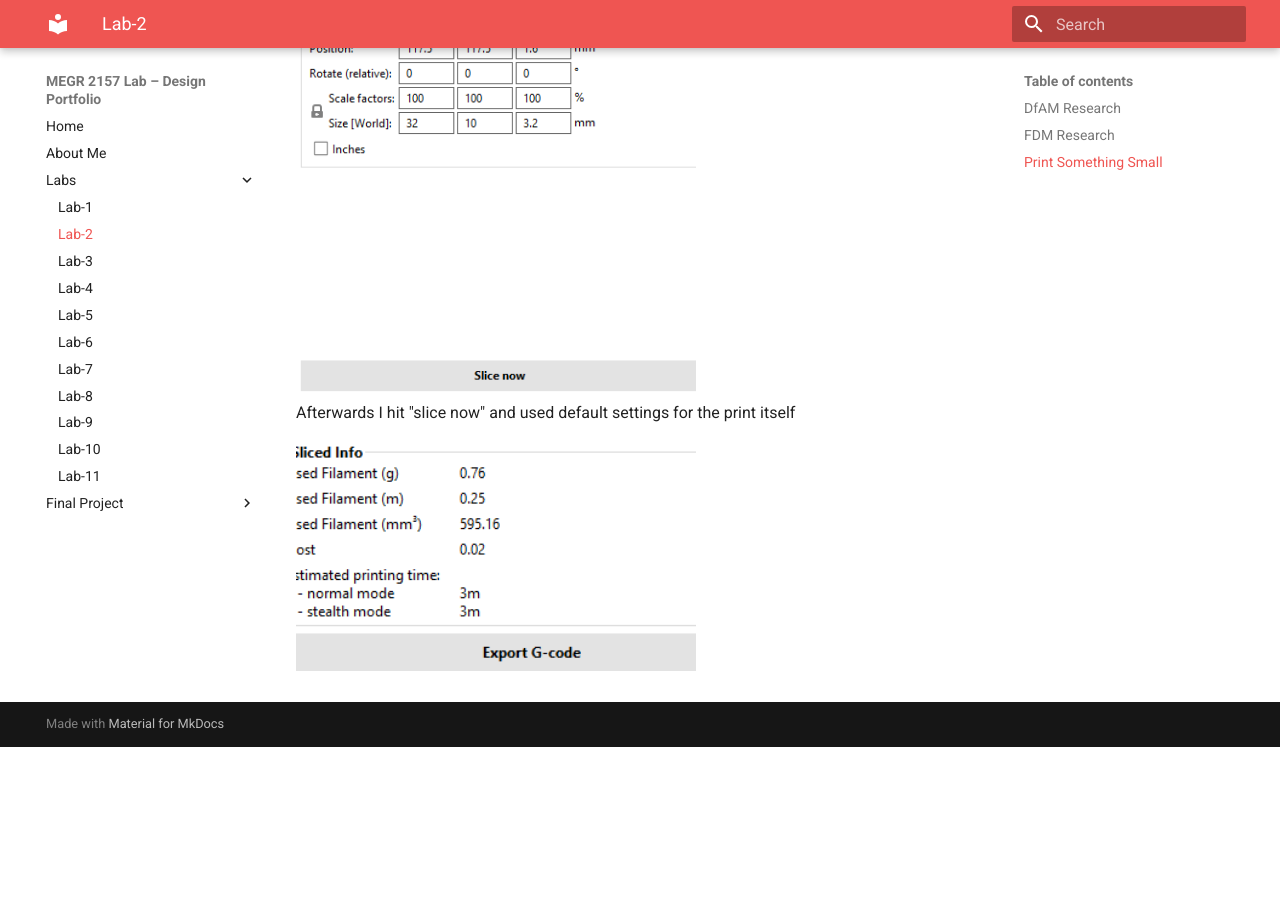
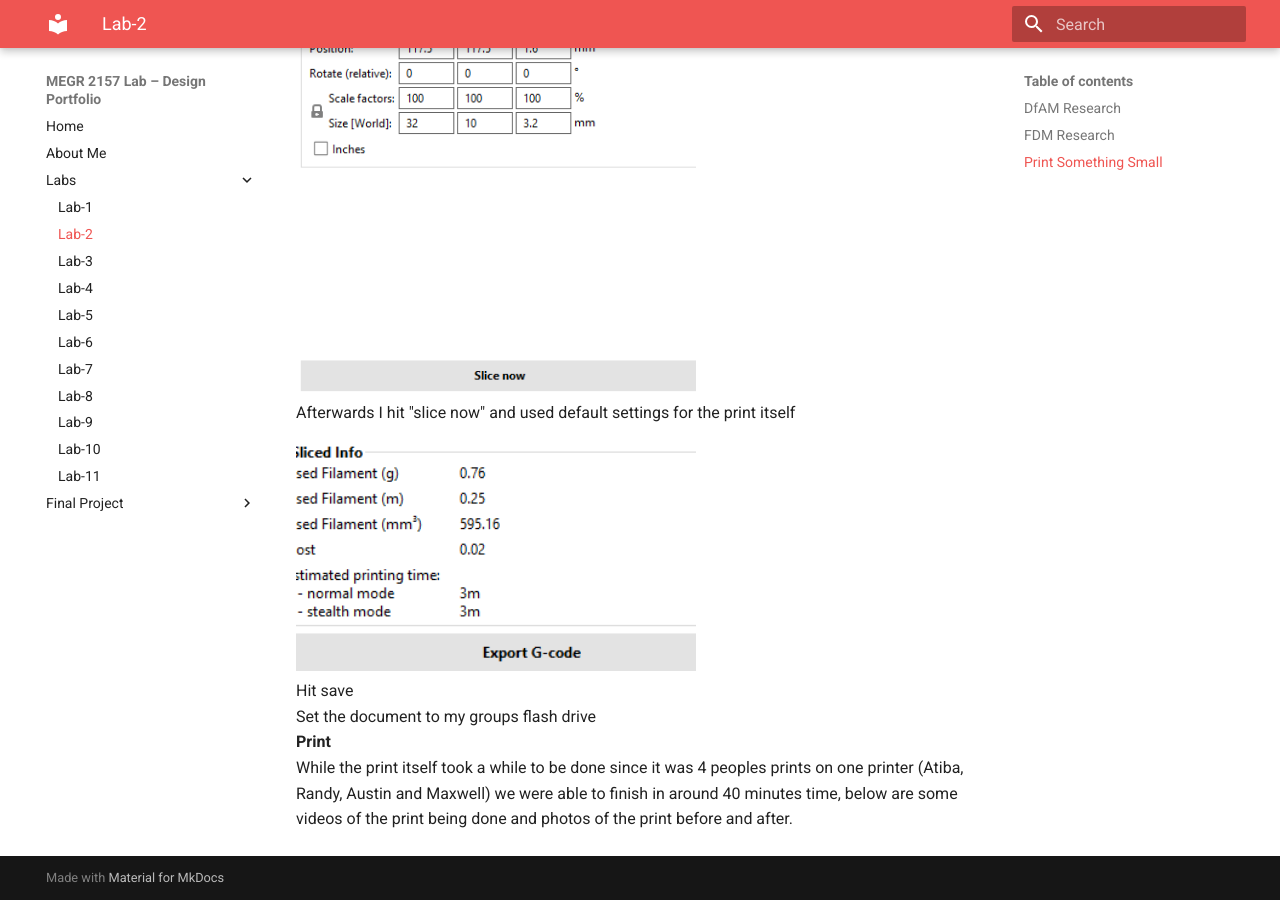
Before and after one commit to AtibaJ/megr2157L-portfolio, an MkDocs documentation site: the page built from docs/Labs/L02/index.md, in a window 1280 px wide and 900 px high, scrolled down 2001 px. Built offline with MkDocs 1.6.1 and Material for MkDocs 9.7.7, drawn with Linux system fonts in a browser that asks for light colours; before the commit the page ends 2748 px from its top, so only the background shows below that.

Commit message:
Update index.md with slicing and printing details
Added additional steps for slicing and saving print settings, including a note on print duration.

```diff
--- a/docs/Labs/L02/index.md
+++ b/docs/Labs/L02/index.md
@@ -23,3 +23,7 @@ The print settings before slicing
 <img src="printsettings.png" alt="Picture of printsettings" width="400">
 Afterwards I hit "slice now" and used default settings for the print itself
 <img src="sliceinfo.png" alt="Picture of info for slice" width="400">
+Hit save
+Set the document to my groups flash drive
+**Print**
+While the print itself took a while to be done since it was 4 peoples prints on one printer (Atiba, Randy, Austin and Maxwell) we were able to finish in around 40 minutes time, below are some videos of the print being done and photos of the print before and after.
```
